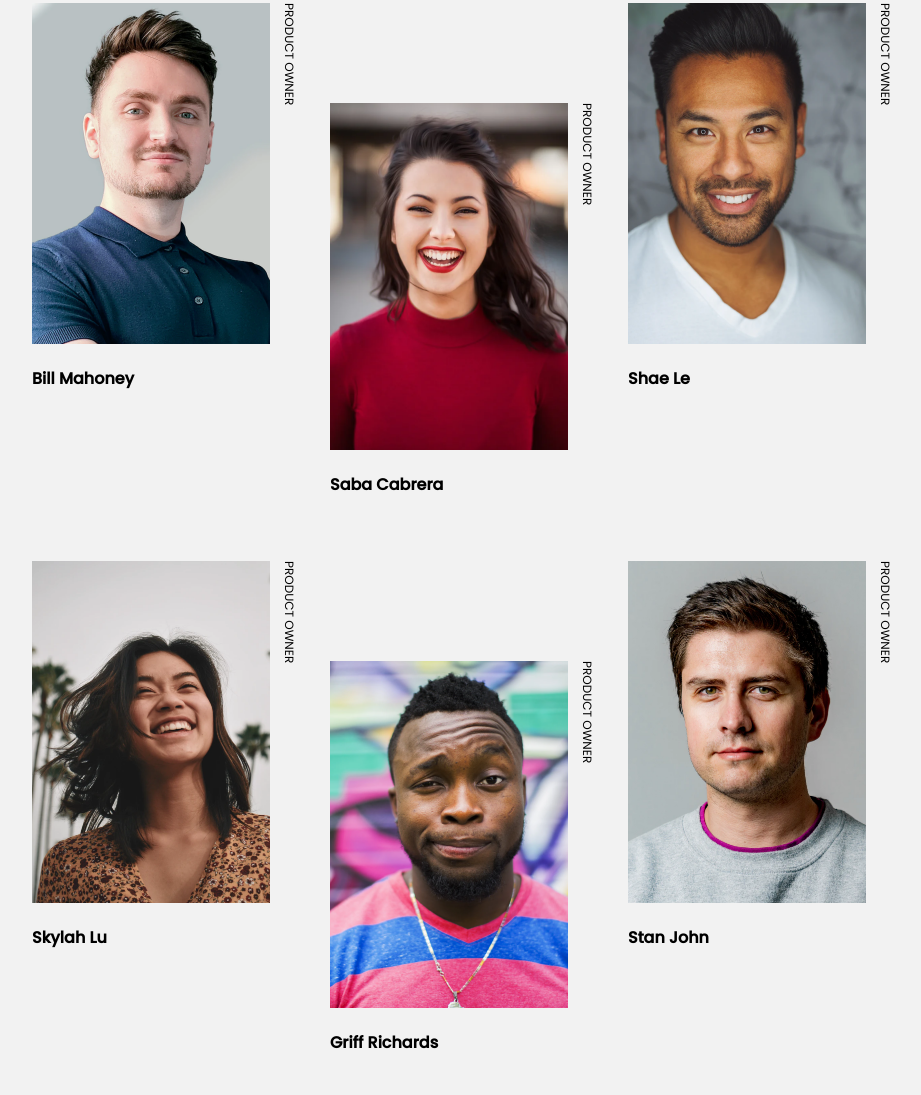
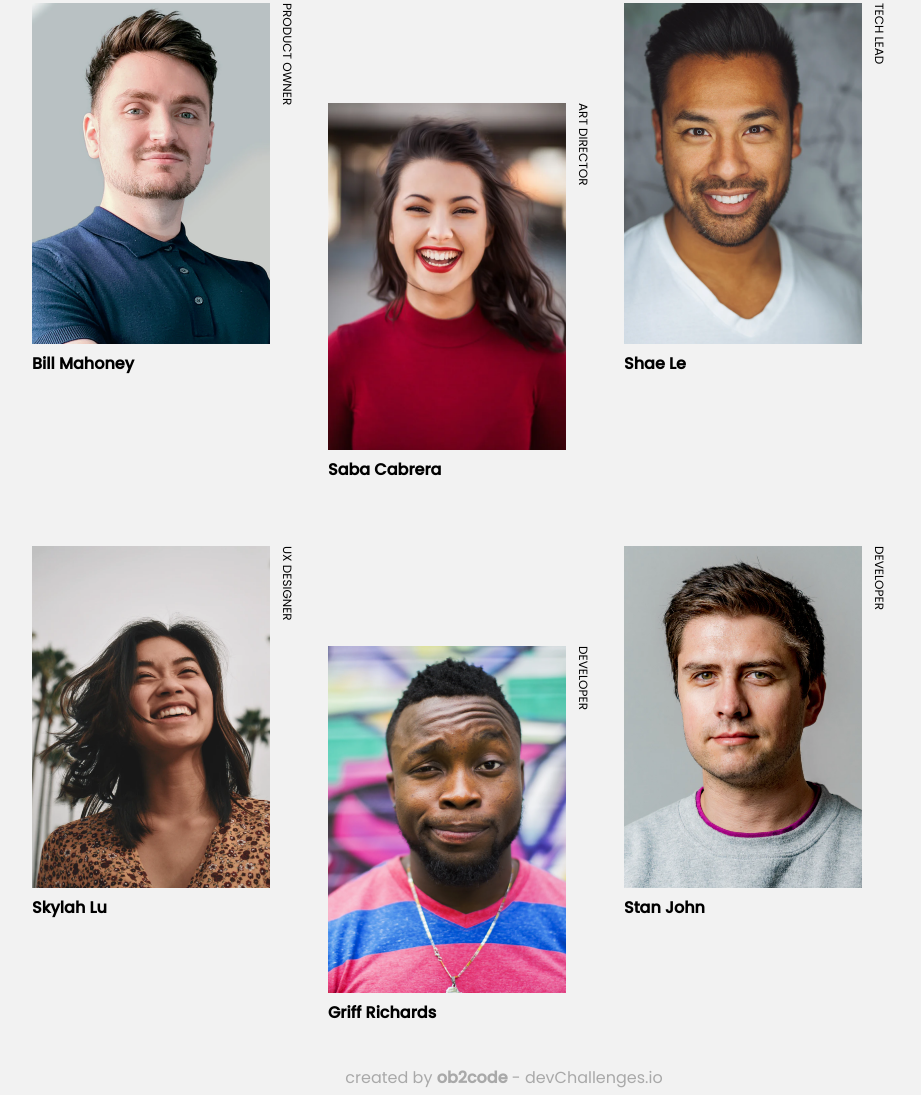
Before and after one commit to ob2code/my-team-page-master, a plain HTML site: page index.html in a window 1280 px wide. Shown: the part 226-1321 px from the top of the page, without its empty margins (136-1057 px from the left). Drawn offline with Linux system fonts and the light colour scheme.

Commit message:
update typo, README and add more screenshots

```diff
--- a/index.html
+++ b/index.html
@@ -168,15 +168,15 @@
     }
 
     .figureCard__img__src {
-      margin-right: 10px;
-      margin-bottom: 15px;
+      margin-right: var(--space-sm);
+      margin-bottom: var(--space-md:);
     }
 
 
     .figureCard__title {
       writing-mode: vertical-rl;
       text-transform: uppercase;
-      font-size: 12px;
+      font-size: var(--text-xs);
     }
 
     .figure__caption {
@@ -191,7 +191,21 @@
     }
 
 
+    .attribution {
+      position: absolute;
+      margin-left: auto;
+      margin-right: auto;
+      left: 0;
+      right: 0;
+      text-align: center;
+      color: #A9A9A9;
+    }
 
+    .attribution a {
+      text-decoration: none;
+      color: #A9A9A9;
+      font-weight: bold;
+    }
 
     /* three columns */
     @media screen and (min-width: 878px) {
@@ -253,7 +267,7 @@
           <div class="figureCard__img__src">
             <img class="responsive" src="images/photo2.png" alt="">
           </div>
-          <span class="figureCard__title">Product Owner</span>
+          <span class="figureCard__title">Art director</span>
         </div>
         <span class="figure__caption">Saba Cabrera</span>
       </div>
@@ -262,7 +276,7 @@
           <div class="figureCard__img__src">
             <img class="responsive" src="images/photo3.png" alt="">
           </div>
-          <span class="figureCard__title">Product Owner</span>
+          <span class="figureCard__title">Tech Lead</span>
         </div>
         <span class="figure__caption">Shae Le</span>
       </div>
@@ -271,7 +285,7 @@
           <div class="figureCard__img__src">
             <img class="responsive" src="images/photo4.png" alt="">
           </div>
-          <span class="figureCard__title">Product Owner</span>
+          <span class="figureCard__title">UX Designer</span>
         </div>
         <span class="figure__caption">Skylah Lu</span>
       </div>
@@ -280,7 +294,7 @@
           <div class="figureCard__img__src">
             <img class="responsive" src="images/photo5.png" alt="">
           </div>
-          <span class="figureCard__title">Product Owner</span>
+          <span class="figureCard__title">Developer</span>
         </div>
         <span class="figure__caption">Griff Richards</span>
       </div>
@@ -289,7 +303,7 @@
           <div class="figureCard__img__src">
             <img class="responsive" src="images/photo6.png" alt="">
           </div>
-          <span class="figureCard__title">Product Owner</span>
+          <span class="figureCard__title">Developer</span>
         </div>
         <span class="figure__caption">Stan John</span>
       </div>
@@ -298,7 +312,7 @@
 
   </div>
 
-
+  <div class="attribution">created by <a href="https://twitter.com/ob2code">ob2code</a> - devChallenges.io</div>
 
 
 
```
Also changed, not shown: screenshot_desktop.png (added), screenshot_mobile.png (added), screenshot_tablet.png (added), 1 other file.
